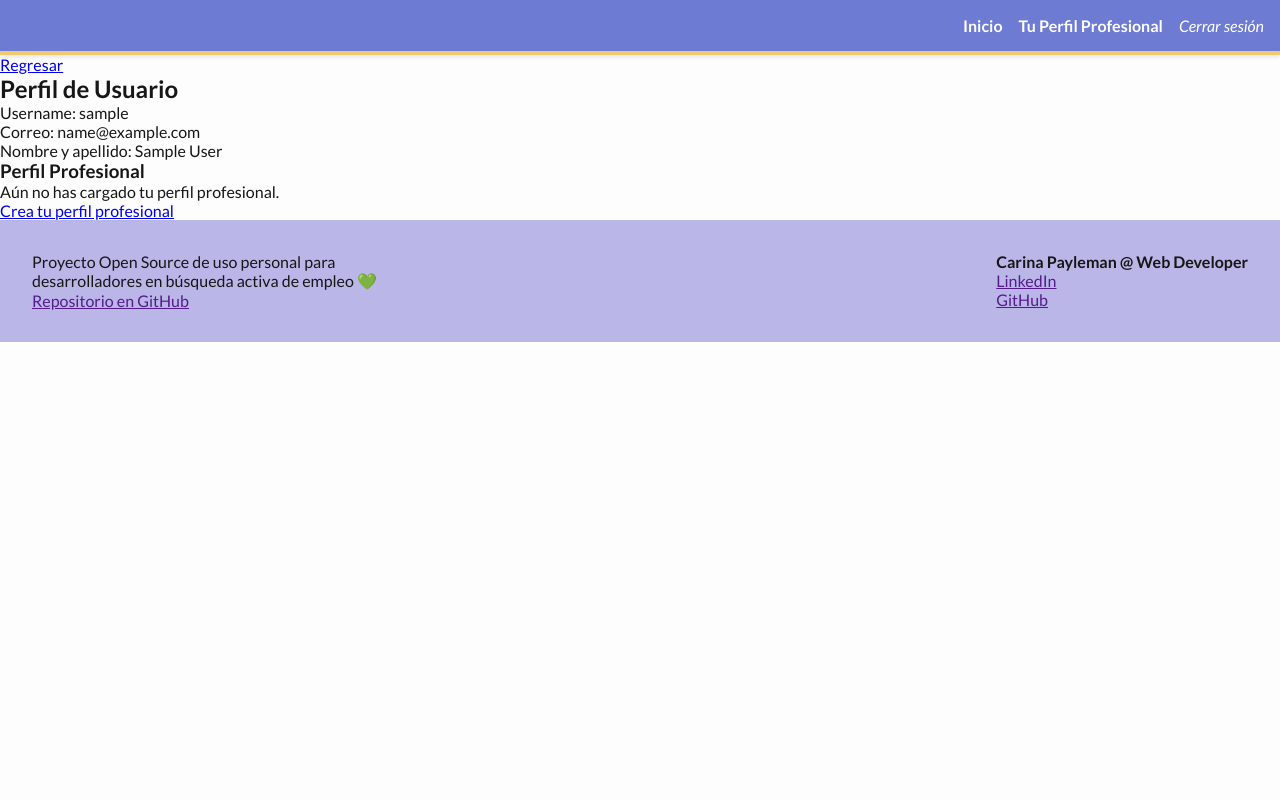
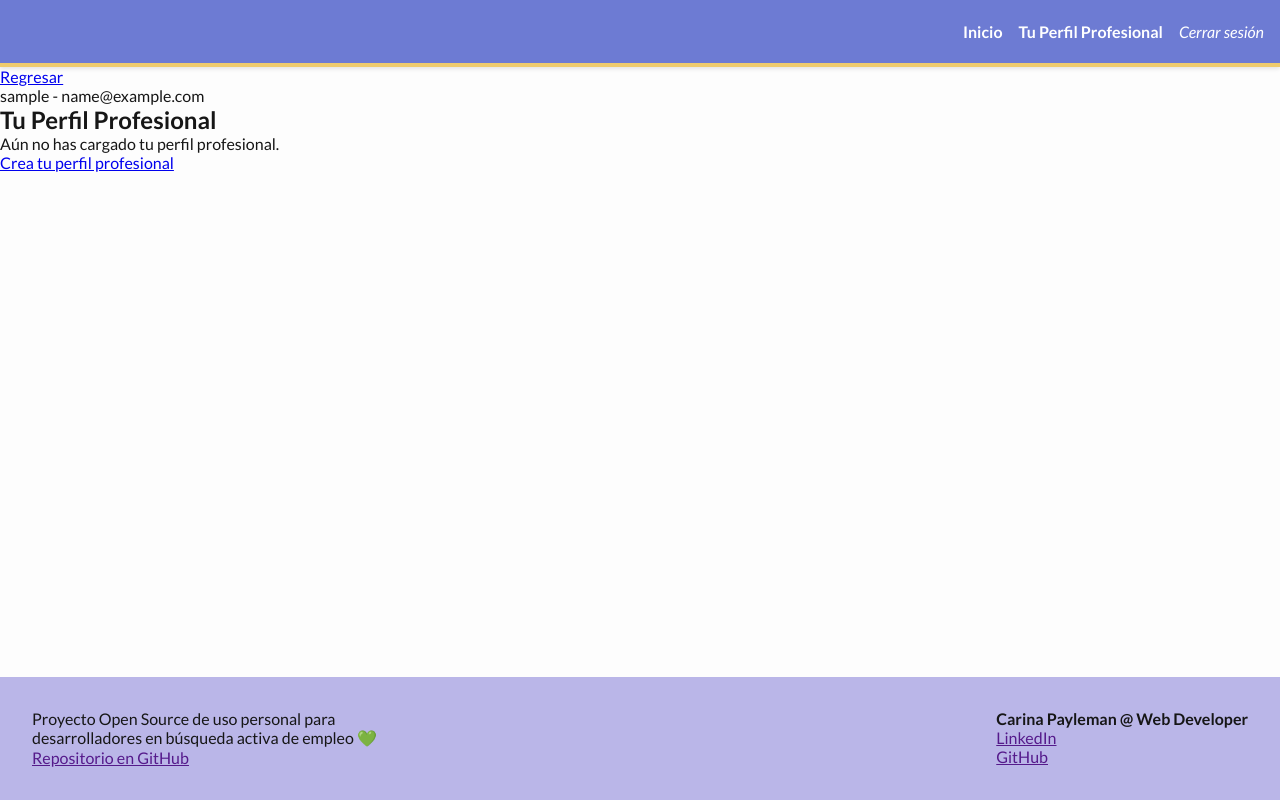
Before and after one commit to PaylemanC/Professional-Matcher, a Django app: page /profile/ in a window 1280 px wide. Run offline with Django 5.2, Linux system fonts and the light colour scheme; the visitor is signed in with stand-in values (Sample User, id 1).

Commit message:
Adjust profile HTML, and main min-height css

```diff
--- a/static/css/style.css
+++ b/static/css/style.css
@@ -28,6 +28,10 @@ body {
   position: relative;
 }
 
+main {
+  min-height: calc(100vh - 67px - 123px);
+}
+
 input, button, textarea, select {
   font: inherit;
 }
@@ -43,6 +47,7 @@ ul {
 /* ------------------- NAVBAR ------------------- */
 
 nav {
+  min-height: 67px;
   display: flex;
   align-items: center;
   justify-content: space-between;
@@ -89,6 +94,7 @@ nav {
 
 /* ------------------- FOOTER ------------------- */
 footer {
+  min-height: 123px;
   padding: 32px;
   background-color: var(--softer-primary-color);
   display: flex;
--- a/templates/profile/profile.html
+++ b/templates/profile/profile.html
@@ -1,37 +1,40 @@
 {% extends "base.html" %}
 {% load static %}
 
+{% block styles %}
+<link rel="stylesheet" href="{% static 'css/profile.css' %}">
+{% endblock styles %}
+
 {% block content %}
 <a href="{% url 'home' %}">Regresar</a>
-
-<h2>Perfil de Usuario</h2>
-
-<section>
-    <p>Username: {{ user.username }}</p>
-    <p>Correo: {{ user.email }}</p>
-    <p>Nombre y apellido: {{ user.first_name }} {{ user.last_name }}</p>
+<div class="profile--container">
+    <section class="user__data">
+        <p>{{ user.username }} - {{user.email}}</p>
     </section>
-
-<section>
-    <h3>Perfil Profesional</h3>
+    <section class="user__profile">
+        <h2>Tu Perfil Profesional</h2>
         {% if profile %}
-        <p>Última actualización: {{ profile.updated_at|date:"d/m/Y" }}</p>
-        <a href="{% url 'profile_update' %}">Editar perfil profesional</a>
-        <p>Biografía:</p>
+        <div class="profile__data">
+            <p class="profile__last-update">Última actualización: {{ profile.updated_at|date:"d/m/Y" }}</p>
+            <a href="{% url 'profile_update' %}" class="profile__edit">Editar perfil profesional</a>
+            <div class="profile__bio--container profile__container">
+                <p class="profile__label">Biografía</p>
                 {% if profile.bio %}
                     <p>{{ profile.bio }}</p>
                 {% else %}
                     <p>No tienes una biografía todavía.</p>
                 {% endif %}
-
-        <p>Área:</p>
+            </div>
+            <div class="profile__area--container profile__container">
+                <p class="profile__label">Área</p>
                 {% if profile.area %}
                     <p>{{ profile.area }}</p>
                 {% else %}
                     <p>No tienes un área definida todavía.</p>
                 {% endif %}
-
-        <p>Tecnologías:</p>
+            </div>
+            <div class="profile__technologies--container profile__container">
+                <p class="profile__label">Tecnologías</p>
                 {% if profile.technologies.exists %}
                     <p>
                         {% for tech in profile.technologies.all %}
@@ -42,26 +45,32 @@
                 {% else %}
                     <p>No tienes ninguna tecnología todavía.</p>
                 {% endif %}
-
-        <h3>Educación</h3>
+            </div>
+            <div class="profile__career-items--container profile__container">
+                <p class="profile__label">Experiencia</p>
+                <a href="{% url 'career_item_create' 'experience' %}">Añadir experiencia laboral</a>
+                {% if profile.career_items.exists %}
+                    {% for item in profile.career_items.all %}
+                        {% include "components/career-item.html" with item=item type='experience' %}
+                    {% endfor %}
+                {% endif %}
+            </div>
+            <div class="profile__career-items--container profile__container">
+                <p class="profile__label">Educación</p>
                 <a href="{% url 'career_item_create' 'education' %}">Añadir educación</a>
                 {% if profile.career_items.exists %}
                     {% for item in profile.career_items.all %}
                         {% include "components/career-item.html" with item=item type='education' %}
                     {% endfor %}
                 {% endif %}
-
-        <h3>Experiencia</h3>
-        <a href="{% url 'career_item_create' 'experience' %}">Añadir experiencia laboral</a>
-        {% if profile.career_items.exists %}
-            {% for item in profile.career_items.all %}
-                {% include "components/career-item.html" with item=item type='experience' %}
-            {% endfor %}
-        {% endif %}
+            </div>
+        </div>
         {% else %}
+        <div class="profile__empty">
             <p>Aún no has cargado tu perfil profesional.</p>
             <a href="{% url 'profile_create' %}">Crea tu perfil profesional</a>
+        </div>
         {% endif %}
     </section>
-
+</div>
 {% endblock content %}
```
Lines whose indentation alone changed are shown as unchanged.
